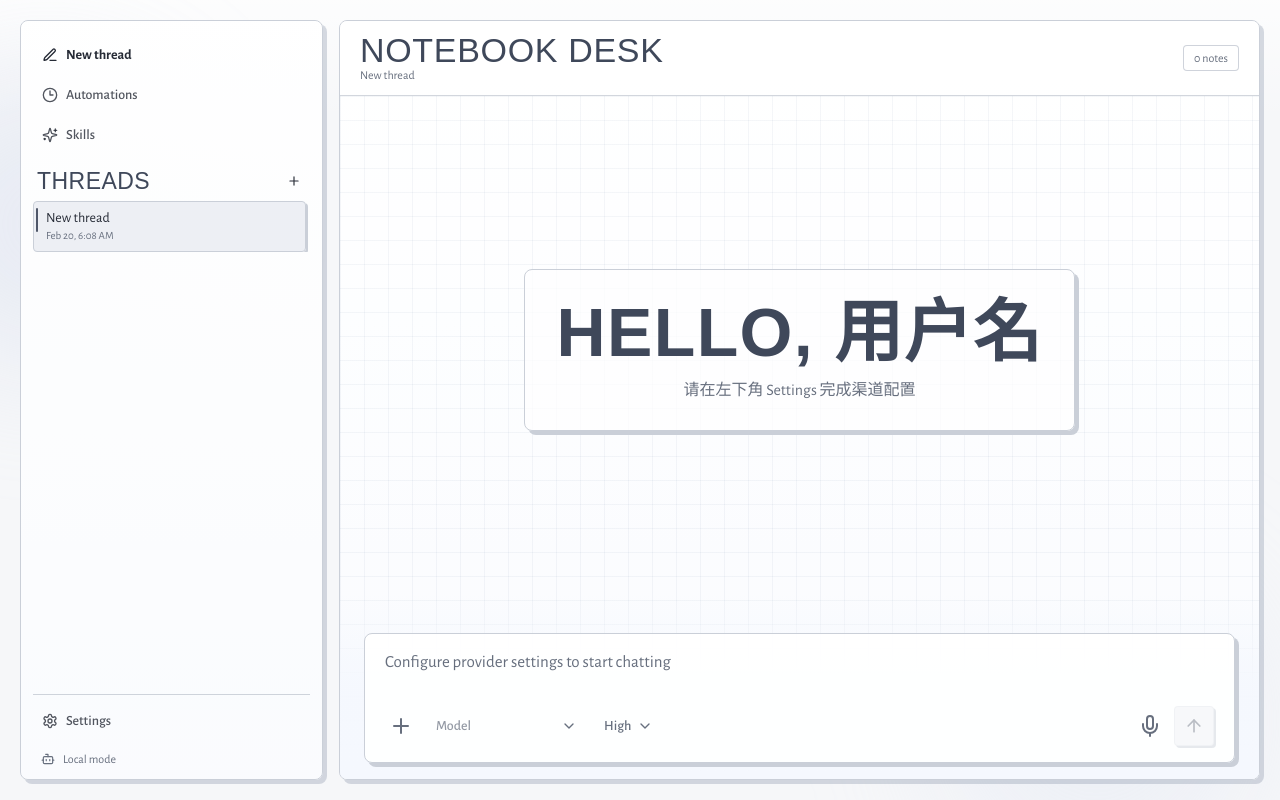
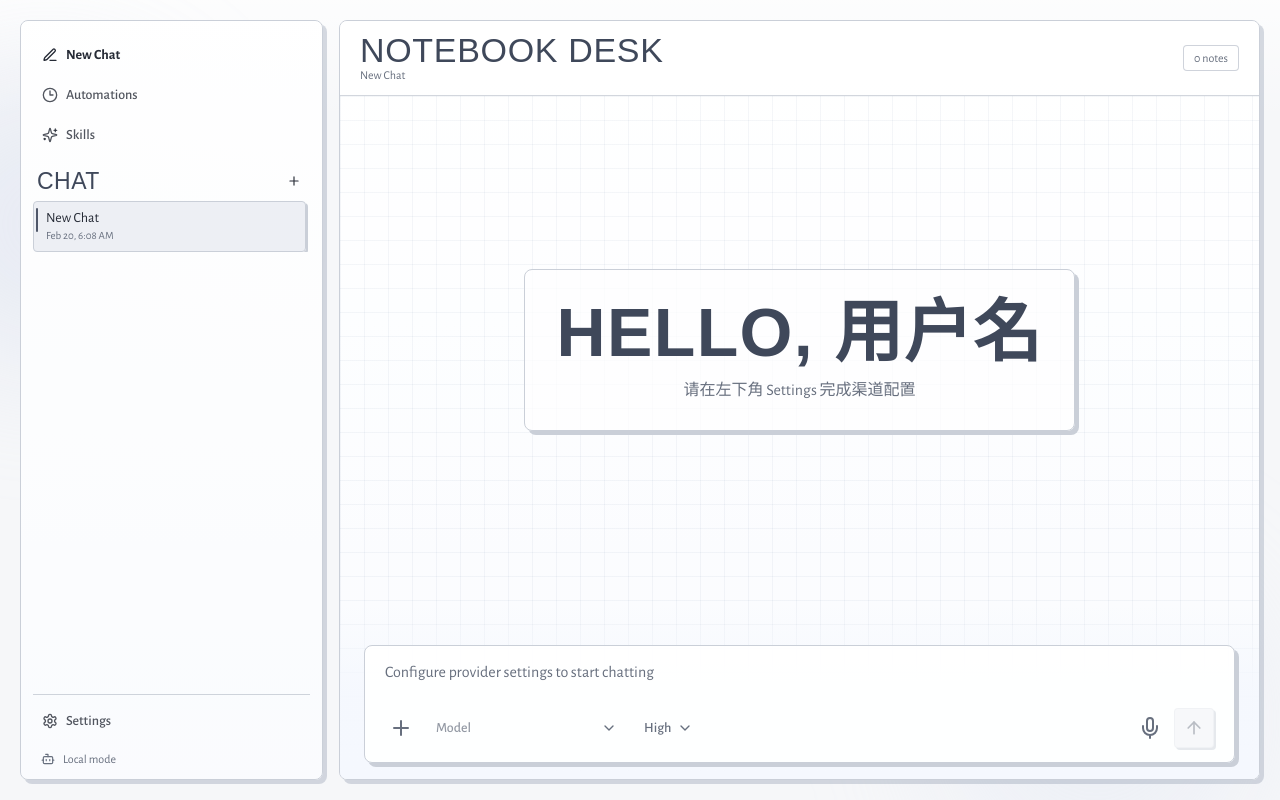
Before and after one commit to Connor-Matthew/Echo, a React (Vite) app: page / in a window 1280 px wide. Built offline with nearby package versions, Linux system fonts and the light colour scheme; a web font is replaced by a local one.

Commit message:
Rename thread identifiers to chat

```diff
--- a/src/App.tsx
+++ b/src/App.tsx
@@ -41,12 +41,6 @@ type DraftAttachment = ComposerAttachment & {
 type AppView = "chat" | "settings";
 
 const api = getMuApi();
-
-const suggestionPrompts = [
-  "Build a classic Snake game in this repo.",
-  "Create a one-page PDF that summarizes this app.",
-  "Create a plan to improve onboarding in this project."
-];
 
 const createId = () =>
   typeof crypto !== "undefined" && "randomUUID" in crypto
@@ -117,7 +111,7 @@ const revokeAttachmentPreview = (attachment: { previewUrl?: string }) => {
   }
 };
 
-const createSession = (title = "New thread"): ChatSession => {
+const createSession = (title = "New Chat"): ChatSession => {
   const now = nowIso();
   return {
     id: createId(),
@@ -159,7 +153,7 @@ const sessionToCompletionMessages = (messages: ChatMessage[]): ChatStreamRequest
 const finalizeTitleFromPrompt = (prompt: string) => {
   const trimmed = prompt.trim();
   if (!trimmed) {
-    return "New thread";
+    return "New Chat";
   }
   return trimmed.length > 34 ? `${trimmed.slice(0, 34)}...` : trimmed;
 };
@@ -417,7 +411,7 @@ export const App = () => {
     };
   }, [sessions, isHydrated]);
 
-  const createNewThread = () => {
+  const createNewChat = () => {
     const session = createSession();
     setSessions((previous) => [session, ...previous]);
     setActiveSessionId(session.id);
@@ -425,12 +419,12 @@ export const App = () => {
     clearDraftAttachments();
   };
 
-  const renameThread = (sessionId: string) => {
+  const renameChat = (sessionId: string) => {
     const target = sessions.find((session) => session.id === sessionId);
     if (!target) {
       return;
     }
-    const input = window.prompt("Rename thread", target.title);
+    const input = window.prompt("Rename Chat", target.title);
     if (!input) {
       return;
     }
@@ -441,7 +435,7 @@ export const App = () => {
     upsertSession(sessionId, (session) => ({ ...session, title, updatedAt: nowIso() }));
   };
 
-  const deleteThread = (sessionId: string) => {
+  const deleteChat = (sessionId: string) => {
     if (removedSession) {
       window.clearTimeout(removedSession.timeoutId);
       removedTimeoutRef.current = null;
@@ -728,7 +722,7 @@ export const App = () => {
 
     upsertSession(session.id, (current) => {
       const shouldRetitle =
-        allowRetitle && current.messages.length === 0 && current.title === "New thread";
+        allowRetitle && current.messages.length === 0 && current.title === "New Chat";
       return {
         ...current,
         title: shouldRetitle ? finalizeTitleFromPrompt(userMessage.content) : current.title,
@@ -877,11 +871,11 @@ export const App = () => {
           closeSidebarIfCompact();
         }}
         onCreateSession={() => {
-          createNewThread();
+          createNewChat();
           closeSidebarIfCompact();
         }}
-        onRenameSession={renameThread}
-        onDeleteSession={deleteThread}
+        onRenameSession={renameChat}
+        onDeleteSession={deleteChat}
         onEnterSettings={() => {
           setActiveSettingsSection("provider");
           setActiveView("settings");
@@ -964,7 +958,7 @@ export const App = () => {
                         Notebook Desk
                       </p>
                       <p className="text-xs text-muted-foreground">
-                        {activeSession?.title ?? "New thread"}
+                        {activeSession?.title ?? "New Chat"}
                       </p>
                     </div>
                   </div>
@@ -978,7 +972,7 @@ export const App = () => {
                 <div className="mx-auto mt-3 grid w-[min(900px,calc(100%-48px))] gap-3">
                   {removedSession ? (
                     <div className="flex items-center justify-between rounded-[6px] border border-border/90 bg-card px-3 py-2 text-foreground">
-                      <span>Thread deleted.</span>
+                      <span>Chat deleted.</span>
                       <Button
                         variant="ghost"
                         className="h-auto px-1 py-0.5 text-primary"
@@ -1002,8 +996,6 @@ export const App = () => {
                   messages={activeSession?.messages ?? []}
                   isConfigured={isConfigured}
                   isGenerating={isGenerating}
-                  suggestionPrompts={suggestionPrompts}
-                  onSelectSuggestion={setDraft}
                   onEditMessage={editMessage}
                   onDeleteMessage={deleteMessage}
                   onResendMessage={resendMessage}
--- a/src/components/ChatView.tsx
+++ b/src/components/ChatView.tsx
@@ -28,8 +28,6 @@ type ChatViewProps = {
   messages: ChatMessage[];
   isConfigured: boolean;
   isGenerating: boolean;
-  suggestionPrompts: string[];
-  onSelectSuggestion: (text: string) => void;
   onEditMessage: (
     message: ChatMessage,
     nextContent: string,
@@ -681,8 +679,6 @@ export const ChatView = ({
   messages,
   isConfigured,
   isGenerating,
-  suggestionPrompts,
-  onSelectSuggestion,
   onEditMessage,
   onDeleteMessage,
   onResendMessage
@@ -704,34 +700,10 @@ export const ChatView = ({
 
   if (!messages.length) {
     return (
-      <section className="mx-auto flex h-full w-full max-w-[980px] flex-col px-3 pb-3 pt-3 sm:px-5 sm:pb-4 sm:pt-5 md:px-7 md:pb-5 md:pt-7">
-        <div className="flex flex-1 flex-col items-center justify-center gap-2 pb-8 text-center sm:gap-3 sm:pb-10 md:pb-16">
-          <div className="mx-auto grid h-[58px] w-[58px] place-content-center rounded-[4px] border border-border bg-card font-mono text-sm text-foreground shadow-[3px_3px_0_hsl(var(--border))]">
-            {"{}"}
-          </div>
-          <h2 className="sketch-title text-[40px] font-semibold uppercase leading-none text-primary sm:text-[56px] md:text-[72px]">
-            Let&apos;s build
-          </h2>
-          <p className="sketch-title text-[28px] text-muted-foreground sm:text-[34px] md:text-[42px]">Echo</p>
-        </div>
-
-        <div className="mb-2 text-right text-[20px] text-muted-foreground sm:mb-3 sm:text-[28px] md:text-[34px]">Explore notes</div>
-        <div className="grid gap-3 md:grid-cols-3">
-          {suggestionPrompts.map((prompt, index) => (
-            <Button
-              key={prompt}
-              type="button"
-              variant="outline"
-              className="h-auto min-h-[88px] justify-start whitespace-normal rounded-[6px] border-border bg-card px-3 py-3 text-left text-sm font-normal text-foreground shadow-[3px_3px_0_hsl(var(--border))] hover:bg-secondary/70 sm:min-h-[98px] sm:px-4 sm:py-4 sm:text-base md:min-h-[114px]"
-              onClick={() => onSelectSuggestion(prompt)}
-            >
-              <span className="mr-2 inline-grid h-6 w-6 place-content-center rounded-[4px] border border-border bg-accent/50 text-xs text-muted-foreground">
-                {index === 0 ? "G" : index === 1 ? "P" : "L"}
-              </span>
-              <span>{prompt}</span>
-            </Button>
-          ))}
-        </div>
+      <section className="mx-auto flex h-full w-full max-w-[980px] items-center justify-center px-3 py-3 text-center sm:px-5 sm:py-5 md:px-7 md:py-7">
+        <h2 className="sketch-title text-[40px] font-semibold uppercase leading-none text-primary sm:text-[56px] md:text-[72px]">
+          CHAT
+        </h2>
       </section>
     );
   }
--- a/src/components/Composer.tsx
+++ b/src/components/Composer.tsx
@@ -34,7 +34,7 @@ type ComposerProps = {
   isGenerating: boolean;
 };
 
-const MAX_TEXTAREA_HEIGHT = 24 * 5;
+const MAX_TEXTAREA_HEIGHT = 24 * 4;
 
 const formatBytes = (size: number) => {
   if (size < 1024) {
@@ -121,7 +121,7 @@ export const Composer = ({
 
   return (
     <footer className="w-full">
-      <div className="w-full rounded-[8px] border border-border bg-card/95 px-3 py-3 shadow-[4px_4px_0_hsl(var(--border))] sm:px-4 sm:py-3.5 md:px-5 md:py-4">
+      <div className="w-full rounded-[8px] border border-border bg-card/95 px-3 py-2.5 shadow-[4px_4px_0_hsl(var(--border))] sm:px-4 sm:py-3 md:px-5 md:py-3.5">
         <input
           ref={fileInputRef}
           type="file"
@@ -185,15 +185,15 @@ export const Composer = ({
           onChange={(event) => onChange(event.target.value)}
           onKeyDown={onKeyDown}
           rows={1}
-          className="max-h-[120px] min-h-[44px] resize-none border-0 bg-transparent p-0 text-[17px] leading-6 text-foreground shadow-none placeholder:text-muted-foreground focus-visible:ring-0"
+          className="max-h-[96px] min-h-[38px] resize-none border-0 bg-transparent p-0 text-[16px] leading-6 text-foreground shadow-none placeholder:text-muted-foreground focus-visible:ring-0"
           placeholder={
             disabled
               ? "Configure provider settings to start chatting"
-              : "Ask Codex anything, @ to add files, / for commands"
+              : "How can I help?"
           }
         />
 
-        <div className="mt-2.5 flex flex-wrap items-center justify-between gap-2 sm:mt-3 sm:gap-3">
+        <div className="mt-2 flex flex-wrap items-center justify-between gap-2 sm:mt-2.5 sm:gap-3">
           <div className="flex min-w-0 flex-1 flex-wrap items-center gap-1.5 text-muted-foreground sm:gap-2">
             <Button
               type="button"
@@ -204,12 +204,12 @@ export const Composer = ({
             >
               <Plus className="h-4.5 w-4.5" />
             </Button>
-            <div className="relative w-[136px] sm:w-auto">
+            <div className="relative w-[118px] shrink-0 sm:w-[180px] md:w-[200px]">
               <select
                 value={hasSelectedModel ? modelValue : ""}
                 onChange={(event) => onSelectModel(event.target.value)}
                 disabled={!normalizedModelOptions.length}
-                className="h-8 w-full appearance-none rounded-[4px] border border-transparent bg-transparent px-2.5 pr-7 text-sm font-medium text-muted-foreground hover:border-border/70 hover:bg-accent/60 hover:text-foreground focus-visible:outline-none focus-visible:ring-2 focus-visible:ring-ring disabled:opacity-70 sm:min-w-[160px]"
+                className="h-8 w-full appearance-none overflow-hidden text-ellipsis whitespace-nowrap rounded-[4px] border border-transparent bg-transparent px-2.5 pr-7 text-sm font-medium text-muted-foreground hover:border-border/70 hover:bg-accent/60 hover:text-foreground focus-visible:outline-none focus-visible:ring-2 focus-visible:ring-ring disabled:opacity-70"
               >
                 {!hasSelectedModel ? (
                   <option value="">{modelLabel || "Model"}</option>
--- a/src/components/SettingsCenter.tsx
+++ b/src/components/SettingsCenter.tsx
@@ -849,7 +849,7 @@ export const SettingsCenter = ({
         throw new Error("JSON format is invalid.");
       }
       onImportSessions(parsed);
-      setDataMessage(`Imported ${parsed.length} thread(s).`);
+      setDataMessage(`Imported ${parsed.length} Chat(s).`);
     } catch (error) {
       setDataMessage(error instanceof Error ? error.message : "Failed to import sessions.");
     } finally {
@@ -862,11 +862,11 @@ export const SettingsCenter = ({
   };
 
   const clearSessions = () => {
-    if (!window.confirm("Clear all threads? This action cannot be undone.")) {
+    if (!window.confirm("Clear all Chats? This action cannot be undone.")) {
       return;
     }
     onClearSessions();
-    setDataMessage("All threads were cleared.");
+    setDataMessage("All Chats were cleared.");
   };
 
   const resetSettings = async () => {
--- a/src/components/Sidebar.tsx
+++ b/src/components/Sidebar.tsx
@@ -120,7 +120,7 @@ export const Sidebar = (props: SidebarProps) => {
           onClick={props.onCreateSession}
         >
           <PenLine className="h-4 w-4" />
-          New thread
+          New Chat
         </Button>
         <Button
           variant="ghost"
@@ -140,7 +140,7 @@ export const Sidebar = (props: SidebarProps) => {
 
       <div className="flex min-h-0 flex-1 flex-col">
         <div className="mb-2 flex items-center justify-between px-1">
-          <p className="sketch-title text-[23px] uppercase leading-none text-primary">Threads</p>
+          <p className="sketch-title text-[23px] uppercase leading-none text-primary">Chat</p>
           <Button
             variant="ghost"
             size="icon"
@@ -185,7 +185,7 @@ export const Sidebar = (props: SidebarProps) => {
                     size="icon"
                     className="h-6 w-6 rounded-md"
                     onClick={() => props.onRenameSession(session.id)}
-                    aria-label="Rename thread"
+                    aria-label="Rename Chat"
                   >
                     <PenLine className="h-3 w-3" />
                   </Button>
@@ -194,7 +194,7 @@ export const Sidebar = (props: SidebarProps) => {
                     size="icon"
                     className="h-6 w-6 rounded-md text-destructive hover:text-destructive"
                     onClick={() => props.onDeleteSession(session.id)}
-                    aria-label="Delete thread"
+                    aria-label="Delete Chat"
                   >
                     <Trash2 className="h-3 w-3" />
                   </Button>
```
Also changed, not shown: electron/main.ts (+7 -7 lines), 1 other file (tests, documents, lock files or other folders).
